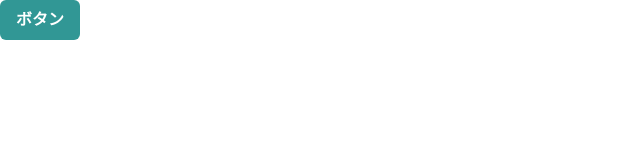
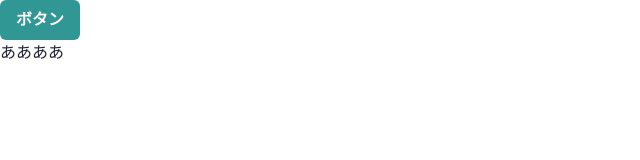
Before and after one commit to TokomaBaou/chakraui-test, a React (Create React App) app: page / in a window 1280 px wide. Shown: the top 160 px of the page, without its empty margins (0-640 px from the left). Built offline with nearby package versions, Linux system fonts and the light colour scheme.

Commit message:
initial-commit

```diff
--- a/src/App.tsx
+++ b/src/App.tsx
@@ -1,10 +1,11 @@
-import "./styles.css";
+import theme from "./theme/theme";
 import { Button, ChakraProvider } from "@chakra-ui/react";
 
 export default function App() {
   return (
-    <ChakraProvider>
+    <ChakraProvider theme={theme}>
       <Button colorScheme="teal">ボタン</Button>
+      <p>ああああ</p>
     </ChakraProvider>
   );
 }
--- a/src/theme/theme.ts
+++ b/src/theme/theme.ts
@@ -1 +1,14 @@
 import { extendTheme } from "@chakra-ui/react";
+
+const theme = extendTheme({
+  style: {
+    global: {
+      body: {
+        backgroundColor: "gray.100",
+        color: "gray.800"
+      }
+    }
+  }
+});
+
+export default theme;
```
